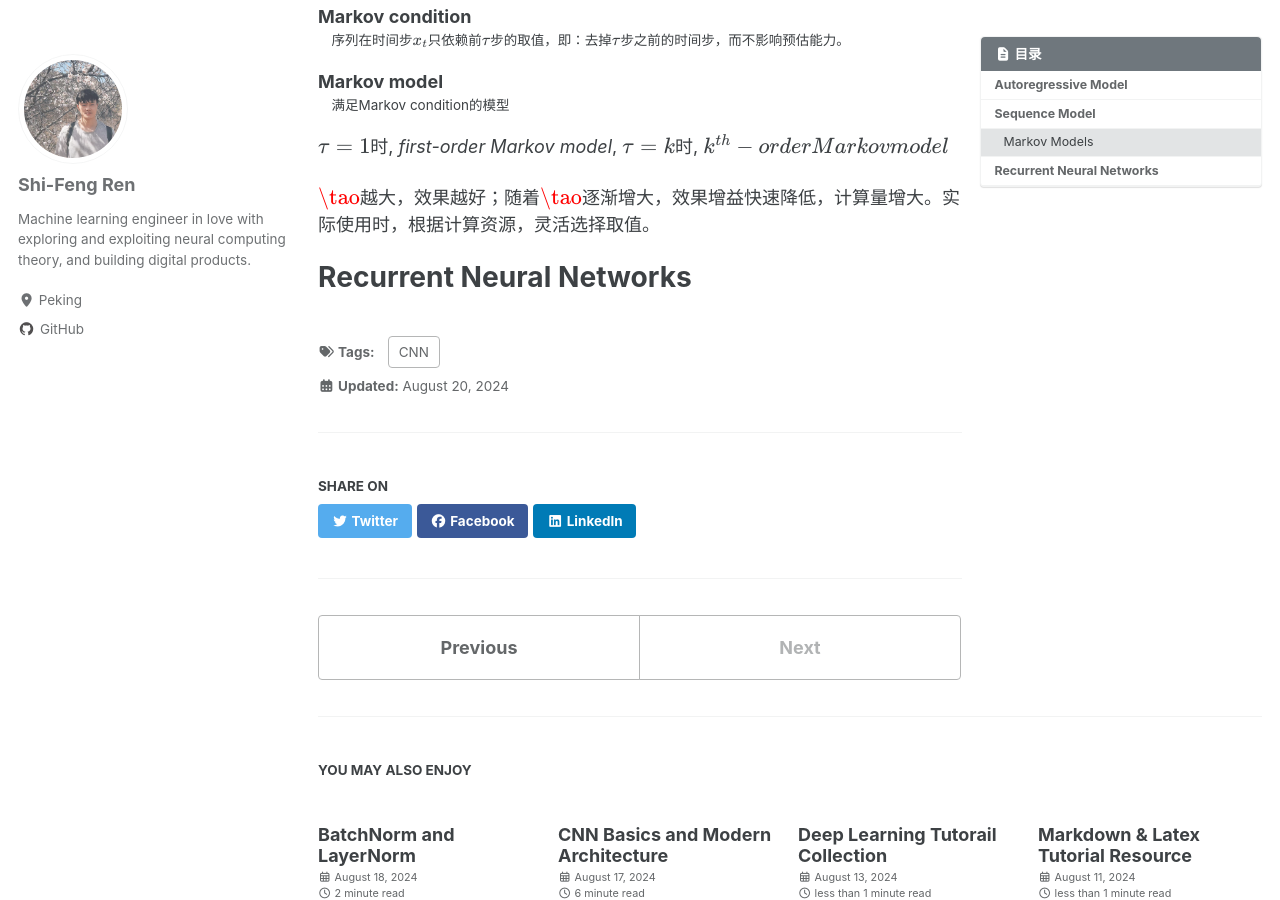
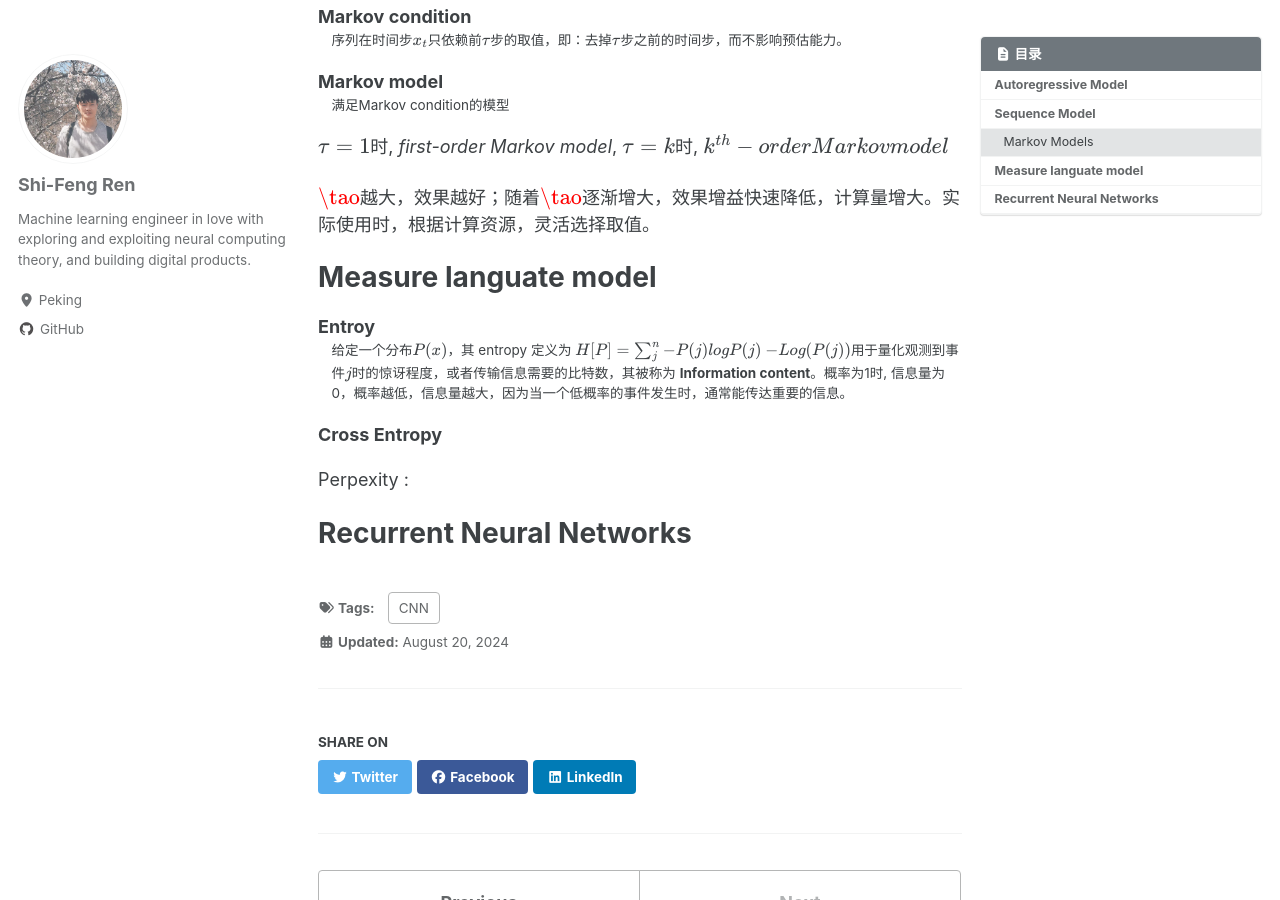
Before and after one commit to science-dojo/science-dojo.github.io, a Jekyll site: the page built from _posts/2024-08-20-RNN-Basic-and-Modern-Architecture.md, in a window 1280 px wide and 900 px high, scrolled down 1597 px. Built offline with Jekyll 4.4.1, drawn with Linux system fonts in a browser that asks for light colours; cached includes are drawn as plain includes; formulas are drawn with MathJax 3.

```diff
--- a/_posts/2024-08-20-RNN-Basic-and-Modern-Architecture.md
+++ b/_posts/2024-08-20-RNN-Basic-and-Modern-Architecture.md
@@ -60,5 +60,17 @@ Markov model
 $\tau =1$时, *first-order Markov model*, $\tau =k$时, *$k^{th}-order Markov model$*
 
 $\tao$越大，效果越好；随着$\tao$逐渐增大，效果增益快速降低，计算量增大。实际使用时，根据计算资源，灵活选择取值。
+# Measure languate model
+
+ Entroy
+: 给定一个分布$P(x)$，其 entropy 定义为 $H[P] = \sum_{j}^{n}-P(j)logP(j)$
+  $-Log(P(j))$用于量化观测到事件$j$时的惊讶程度，或者传输信息需要的比特数，其被称为 **Information content**。概率为1时, 信息量为0，概率越低，信息量越大，因为当一个低概率的事件发生时，通常能传达重要的信息。
+
+Cross Entropy
+:
+
+Perpexity
+:
+
 
 # Recurrent Neural Networks
```
